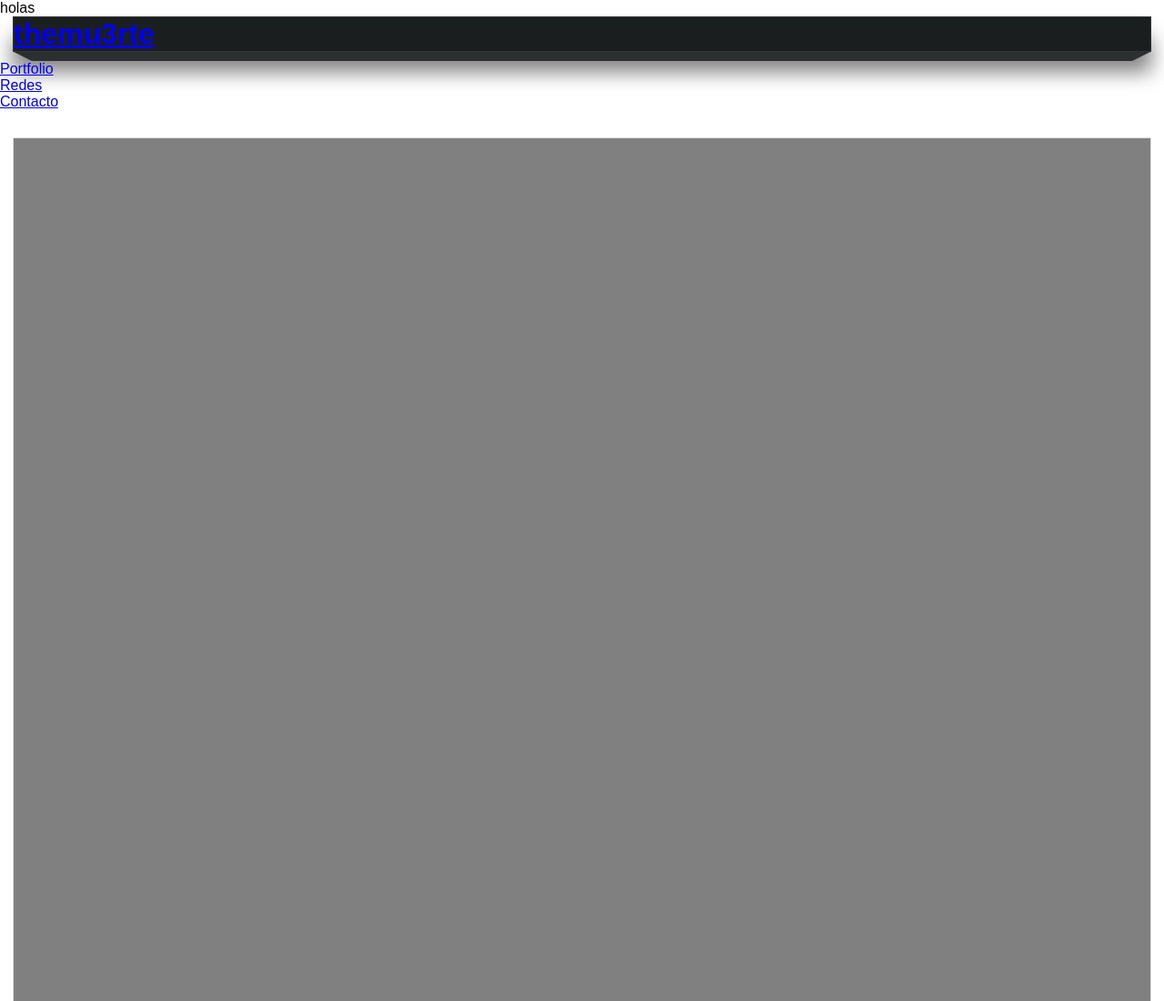
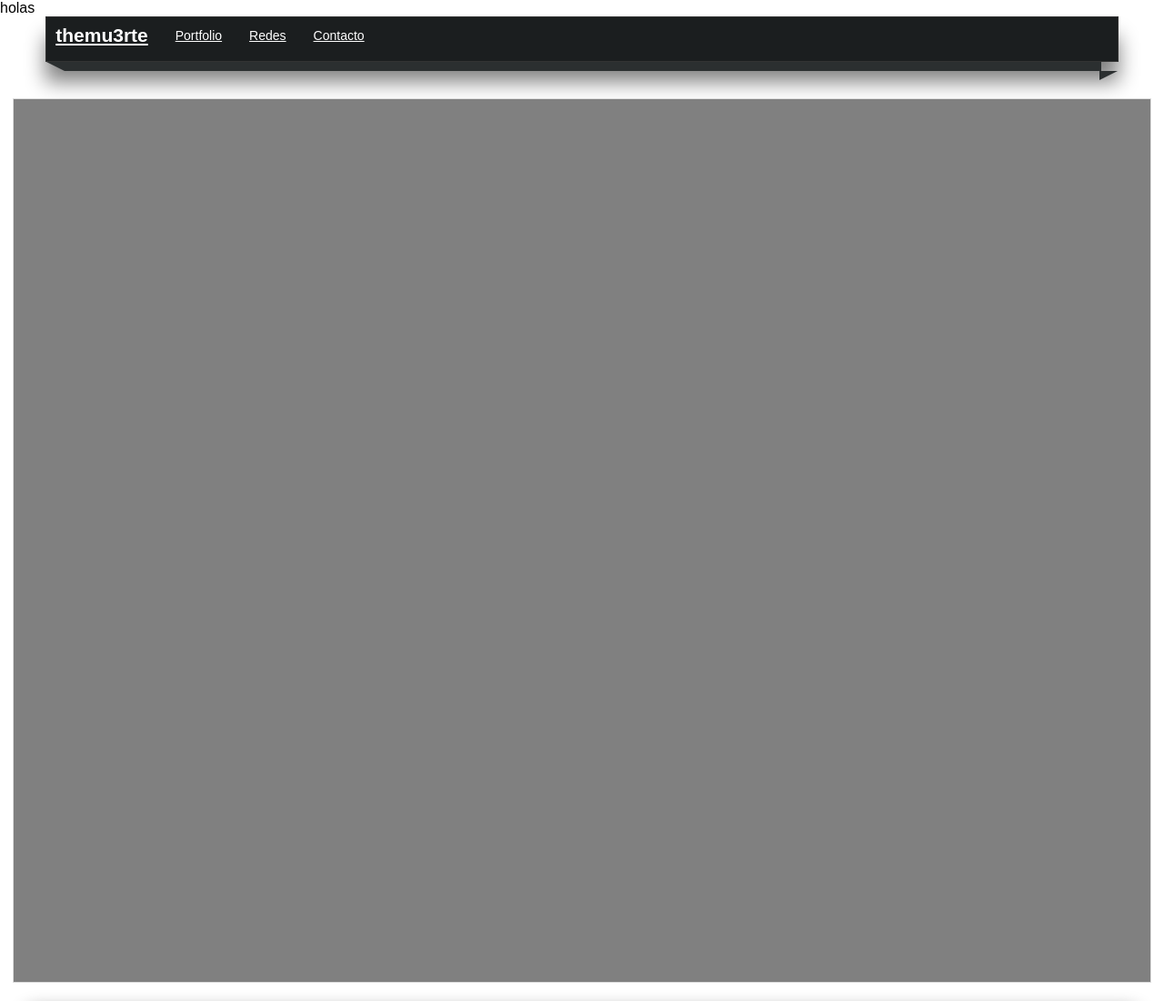
Before and after one commit to themuerte/cs50w-project0, a website: page index.html in a window 1280 px wide. Shown: the top 1100 px of the page at 91% size. Drawn offline with Linux system fonts and the light colour scheme.

Commit message:
🚧efecto 3d en la nav_bar

```diff
--- a/index.html
+++ b/index.html
@@ -12,18 +12,11 @@
         <div id="logotipo">
             holas
         </div>
-        <h1> <a href="./index.html">themu3rte</a></h1>
-        <div id="barra">
-            <span id="esquina-izquierda"></span>
-            <span id="relleno-barra"></span>
-            <span id="esquina-derecha"></span>
-        </div>
-
-
-    </header>
-
         <nav>
             <ul>
+                <li>
+                    <h1><a href="./index.html">themu3rte</a></h1>
+                </li>
                 <li>
                     <a href="./portfolio.html">Portfolio</a>
                 </li>
@@ -35,6 +28,12 @@
                 </li>
             </ul>
         </nav>
+        <div id="barra">
+            <span id="esquina_izquierda"></span>
+            <span id="relleno"></span>
+            <span id="esquina_derecha"></span>
+        </div>
+    </header>
 
    <div id="contenido">
 
--- a/styles/style.scss
+++ b/styles/style.scss
@@ -1,7 +1,11 @@
-
 $color-shadow: #2B2F30;
 $color-hyf: #1b1e1f;
 $display-nav-bar: block;
+
+%efecto-3d{
+    display: block;
+    border-top: 10px solid $color-shadow;
+}
 
 *{
     margin: 0px;
@@ -16,52 +20,63 @@ body{
 
 header{
 
+        nav{
+        width: 92vw;
+        height:6vh ;
+        margin: 0 auto;
+        background-color: $color-hyf;
+        border: 1px solid #333333;
+        box-shadow: 0px 22px 22px gray;
+        font-size: 14px;
 
+        ul{
+            list-style: none;
+            text-decoration: none;
 
+            li{
+                line-height: 40px;
+                float: left;
+
+                a{
+                    display: block;
+                    padding-left: 10px;
+                    padding-right: 20px;
+                    color: white;
+
+                    &:hover{
+                        background: green;
+                        box-shadow: 0px 0px 5px black inset;
+                        color: white;
+                        transition: all 300ms;
+                    }
+                }
+            }
+        }
+    }
     #barra{
-        width: 1250px;
+        width: 92vw;
         margin: 0 auto;
+        margin-bottom: 40px;
 
-        #esquina-izquierda{
-            display: $display-nav-bar;
+        #esquina_izquierda{
+            @extend %efecto-3d;
             border-left: 20px solid transparent;
-            border-top: 10px solid $color-shadow;
             float: left;
         }
-
-        #esquina-derecha{
-            display: $display-nav-bar;
+        #esquina_derecha{
+            @extend %efecto-3d;
             border-right: 20px solid transparent;
-            border-top: 10px solid $color-shadow;
             float: right;
         }
-
-        #relleno-barra{
-            display: $display-nav-bar;
-            width: 1210px;
+        #relleno{
+            display: block;
+            width: 89.05vw;
             height: 10px;
             background-color: $color-shadow;
             float: left;
-
         }
     }
-
-
 }
-h1{
-
-    text-align: left;
-    color: white;
-
-    width: 1250px;
-    background-color: $color-hyf;
-    border:  1px solid #333333;
-
-    margin: 0 auto;
-    box-shadow: 0px 22px 22px gray;
-}
-
-
 
 #contenido {
     width: 1210px;
```
Also changed, not shown: styles/style.css, 1 other file. Lines whose indentation alone changed are shown as unchanged.
